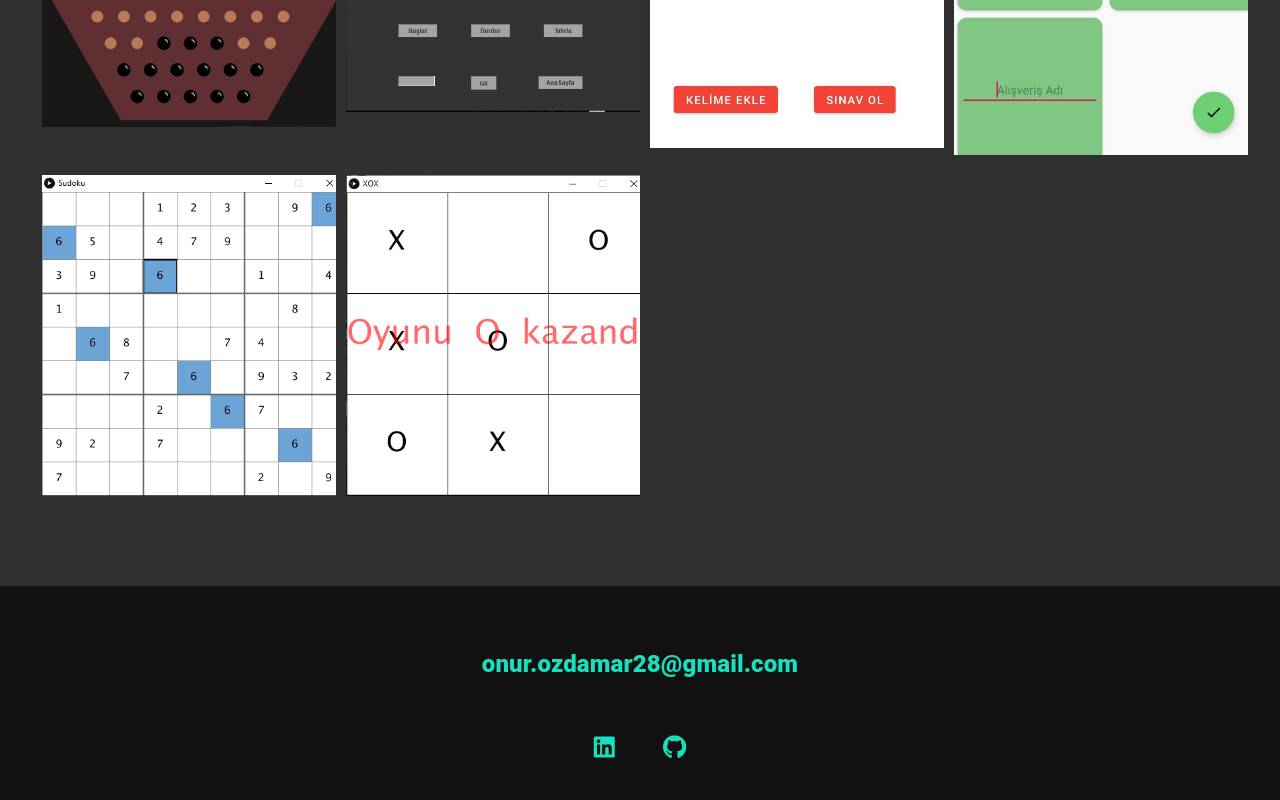
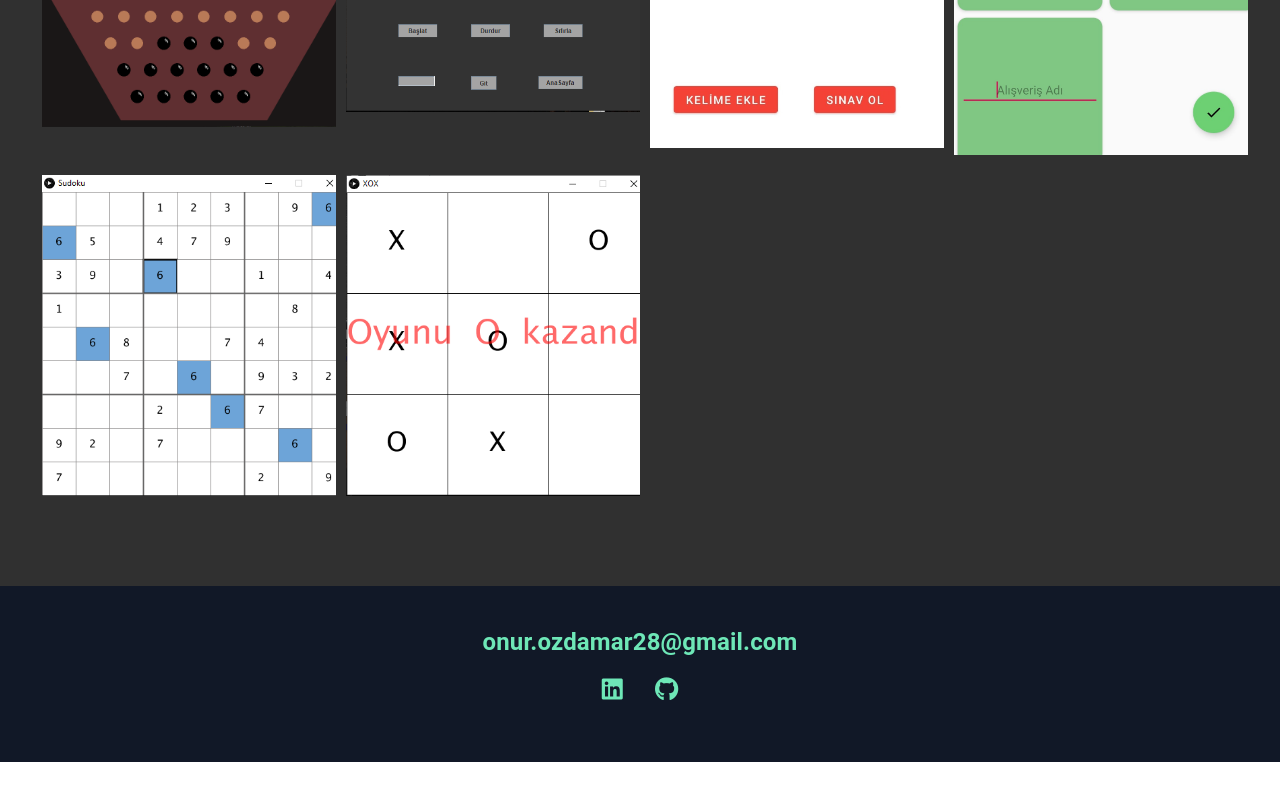
Before and after one commit to onurozdamar/portfolio-react, a React (Create React App) app: page / in a window 1280 px wide. Shown: the part 1934-2734 px from the top of the page. After the commit the page ends 2696 px from the top, so only its background shows below. Built offline with nearby package versions, Linux system fonts and the light colour scheme; a web font is replaced by a local one.

Commit message:
style with tailwind

```diff
--- a/src/pages/mainPage/Footer.css
+++ /dev/null
@@ -1,41 +0,0 @@
-.footer {
-  background: #111;
-  color: var(--clr-accent);
-  text-align: center;
-  font-size: var(--fs-h3);
-  padding: 2.5em 0;
-}
-
-.footer a {
-  color: inherit;
-  text-decoration: none;
-}
-
-.footer__link {
-  font-weight: var(--fw-bold);
-}
-
-.footer__link:hover,
-.social-list__link:hover {
-  opacity: 0.7;
-}
-
-.footer__link:hover {
-  text-decoration: underline;
-}
-
-.social-list {
-  list-style: none;
-  display: flex;
-  justify-content: center;
-  margin: 2em 0 0;
-  padding: 0;
-}
-
-.social-list__item {
-  margin: 0 0.5em;
-}
-
-.social-list__link {
-  padding: 0.5em;
-}
--- a/src/pages/mainPage/Footer.js
+++ b/src/pages/mainPage/Footer.js
@@ -1,24 +1,20 @@
-import "./Footer.css";
 function Footer() {
   return (
-    <footer className="footer">
-      <a href="mailto:onur.ozdamar28@gmail.com" className="footer__link">
+    <footer className="bg-gray-900 text-green-300 text-center py-10 text-2xl">
+      <a href="mailto:onur.ozdamar28@gmail.com" className="font-bold">
         onur.ozdamar28@gmail.com
       </a>
-      <ul className="social-list">
-        <li className="social-list__item">
+      <ul className="flex justify-center">
+        <li className="m-4">
           <a
             href="https://www.linkedin.com/in/onur-ozdamar/"
-            className="social-list__link"
+            className="hover:opacity-50"
           >
             <i className="fab fa-linkedin"></i>
           </a>
         </li>
-        <li className="social-list__item">
-          <a
-            href="https://github.com/onurozdamar"
-            className="social-list__link"
-          >
+        <li className="m-4">
+          <a href="https://github.com/onurozdamar" className="hover:opacity-50">
             <i className="fab fa-github"></i>
           </a>
         </li>
```
